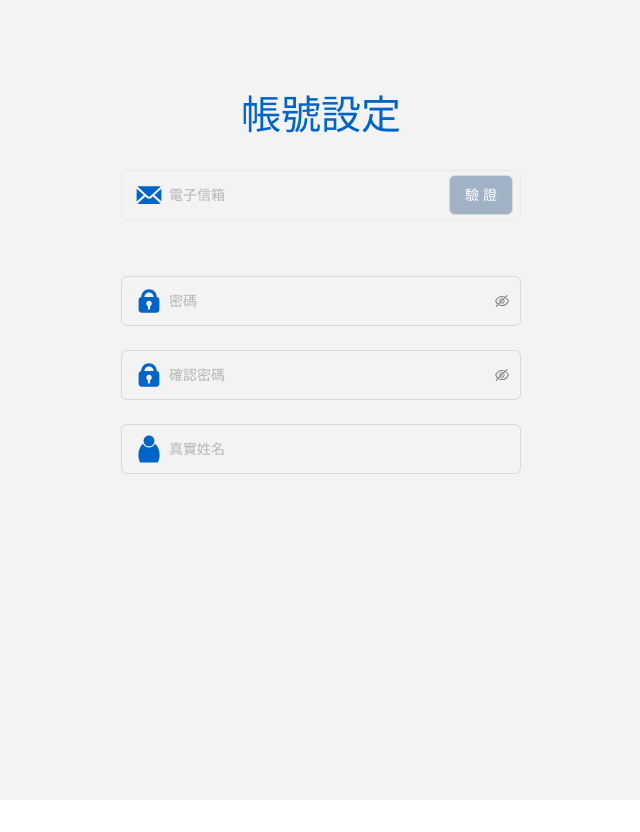
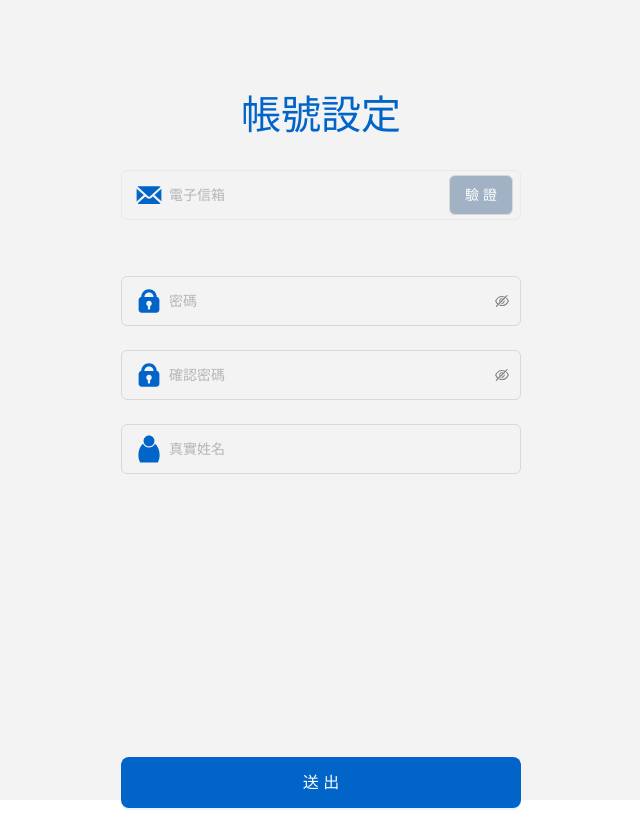
Before and after one commit to leon11081991/vue3-emgiot, a Vue app: page /sign-up in a window 1280 px wide. Shown: the whole page, without its empty margins (319-959 px from the left). Before the commit the page ends 800 px from the top, so only its background shows below. Built offline with nearby package versions, Linux system fonts and the light colour scheme.

Commit message:
feat(signup-page): [WIP]調整註冊頁

```diff
--- a/src/lang/tw.json
+++ b/src/lang/tw.json
@@ -62,7 +62,8 @@
       "UserId": "電子信箱",
       "Password": "密碼",
       "VerifyPassword": "確認密碼",
-      "UserInfo": "真實姓名"
+      "UserInfo": "真實姓名",
+      "Submit": "送出"
     }
   },
   "ProfilePage": {
--- a/src/views/SignUpPage.vue
+++ b/src/views/SignUpPage.vue
@@ -28,20 +28,20 @@ const onSignupFinish = (values: any) => {
       <h2 class="heading-text">{{ $t('SignUpPage.HeadingText') }}</h2>
 
       <a-form
+        class="signup-form"
+        name="signUp_form"
+        layout="vertical"
+        :form="registerForm"
         :model="signUpFormModel"
-        :name="'signUp_form'"
-        :layout="'vertical'"
-        :form="registerForm"
-        class="signup-form"
         @finish="onSignupFinish"
       >
-        <a-form-item :name="signUpFormConfig.userId.name">
+        <a-form-item name="userId">
           <a-input-group>
             <div class="input-container validate-input">
               <a-input
                 class="base-input"
                 readonly
-                :placeholder="signUpFormConfig.userId.placeholder"
+                :placeholder="$t('SignUpPage.SignUp.UserId')"
                 v-model:value="signUpFormModel.userId"
               >
                 <template #prefix>
@@ -56,14 +56,11 @@ const onSignupFinish = (values: any) => {
           </a-input-group>
         </a-form-item>
 
-        <a-form-item
-          :name="signUpFormConfig.password.name"
-          :rules="signUpFormConfig.password.rules"
-        >
+        <a-form-item name="password" :rules="signUpFormConfig.password.rules">
           <a-input-password
             class="base-input"
             autocomplete="current-password"
-            :placeholder="signUpFormConfig.password.placeholder"
+            :placeholder="$t('SignUpPage.SignUp.Password')"
             v-model:value="signUpFormModel.password"
           >
             <template #prefix>
@@ -78,8 +75,8 @@ const onSignupFinish = (values: any) => {
         >
           <a-input-password
             class="base-input"
-            autocomplete="current-password"
-            :placeholder="signUpFormConfig.verifyPassword.placeholder"
+            autocomplete="none"
+            :placeholder="$t('SignUpPage.SignUp.VerifyPassword')"
             v-model:value="signUpFormModel.verifyPassword"
           >
             <template #prefix>
@@ -88,14 +85,11 @@ const onSignupFinish = (values: any) => {
           </a-input-password>
         </a-form-item>
 
-        <a-form-item
-          :name="signUpFormConfig.userInfo.name"
-          :rules="signUpFormConfig.userInfo.rules"
-        >
+        <a-form-item name="userInfo" :rules="signUpFormConfig.userInfo.rules">
           <div class="input-container userInfo-input">
             <a-input
               class="base-input"
-              :placeholder="signUpFormConfig.userInfo.placeholder"
+              :placeholder="$t('SignUpPage.SignUp.UserInfo')"
               v-model:value="signUpFormModel.userInfo"
             >
               <template #prefix>
@@ -103,6 +97,12 @@ const onSignupFinish = (values: any) => {
               </template>
             </a-input>
           </div>
+        </a-form-item>
+
+        <a-form-item class="signup-btn-container">
+          <a-button class="signup-btn" type="primary" size="large" html-type="submit">
+            {{ $t('SignUpPage.SignUp.Submit') }}
+          </a-button>
         </a-form-item>
       </a-form>
     </div>
@@ -121,6 +121,10 @@ const onSignupFinish = (values: any) => {
   width: 90%;
   max-width: 400px;
 
+  display: flex;
+  flex-direction: column;
+  height: calc(100dvh - $--login-top);
+
   @include media-breakpoint-down(sm) {
     top: $--login-top-mobile;
   }
@@ -133,6 +137,20 @@ const onSignupFinish = (values: any) => {
 
   .signup-form {
     margin-top: 2rem;
+
+    display: flex;
+    flex-direction: column;
+    flex-grow: 1;
+
+    .signup-btn-container {
+      margin-top: auto;
+
+      .signup-btn {
+        width: 100%;
+        padding-block: 0.75rem;
+        height: auto;
+      }
+    }
   }
 
   .validate-input {
@@ -184,17 +202,4 @@ const onSignupFinish = (values: any) => {
     background-color: $--background-color-base;
   }
 }
-
-// .validate-input {
-//   :deep(.ant-input-affix-wrapper) {
-//     border-radius: $--border-radius-middle;
-//   }
-
-//   :deep(.ant-input-affix-wrapper:hover, .ant-input:focus) {
-//     border-width: 1px;
-//     border-color: $--border-color-base; // 去除邊框色
-//     box-shadow: none; // 去除陰影效果
-//     outline: none; // 去除 outline
-//   }
-// }
 </style>
```
